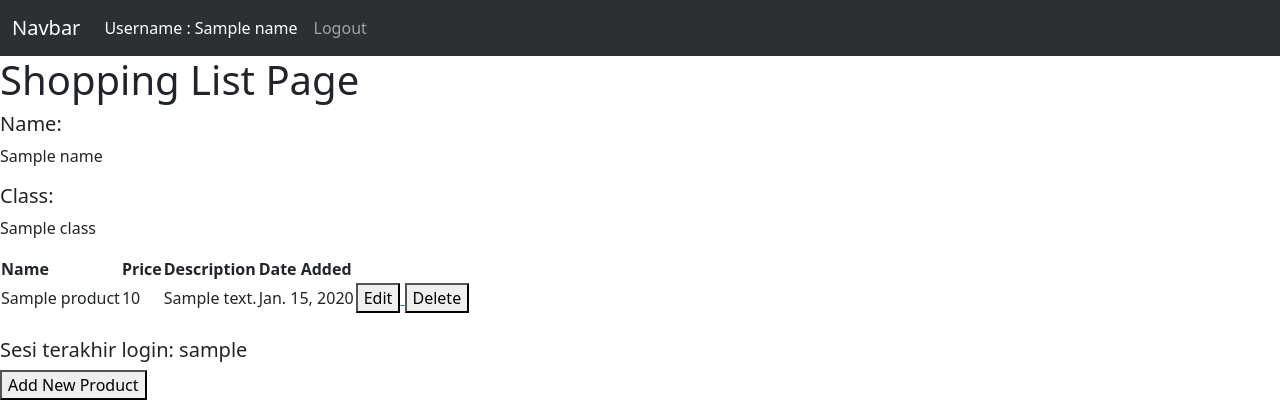
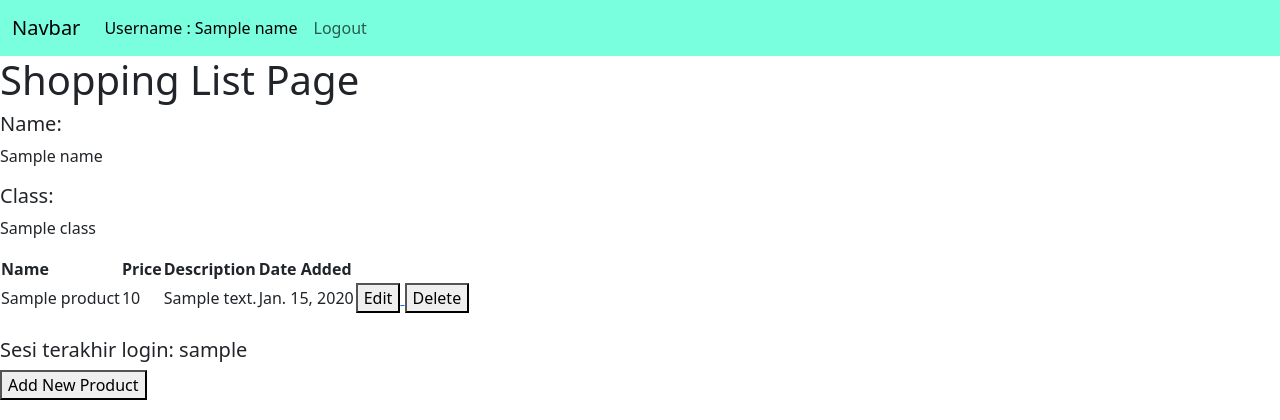
Before and after one commit to rifdahnabilah23/shopping-list, a Django app: template main/templates/main.html in a window 1280 px wide. Shown: the top 420 px of the page. Run offline with Django 4.2, Linux system fonts and the light colour scheme; tables that the repository leaves empty hold one stand-in row (values such as "Sample post"); the template is opened without the code that fills it: values that come from a table or form of the project are taken from there, most other values are stand-ins (such as "Sample title", 1, 10 or a date in 2020).

Commit message:
Tutorial 4 selesai

```diff
--- a/main/templates/main.html
+++ b/main/templates/main.html
@@ -3,7 +3,7 @@
 {% block content %}
 
 
-    <nav class="navbar navbar-expand-lg bg-body-tertiary" data-bs-theme="dark">
+    <nav class="navbar navbar-expand-lg bg-body-tertiary" style="background-color: #79ffde !important">
         <div class="container-fluid">
         <a class="navbar-brand" href="#">Navbar</a>
         <button class="navbar-toggler" type="button" data-bs-toggle="collapse" data-bs-target="#navbarNavAltMarkup" aria-controls="navbarNavAltMarkup" aria-expanded="false" aria-label="Toggle navigation">
```
